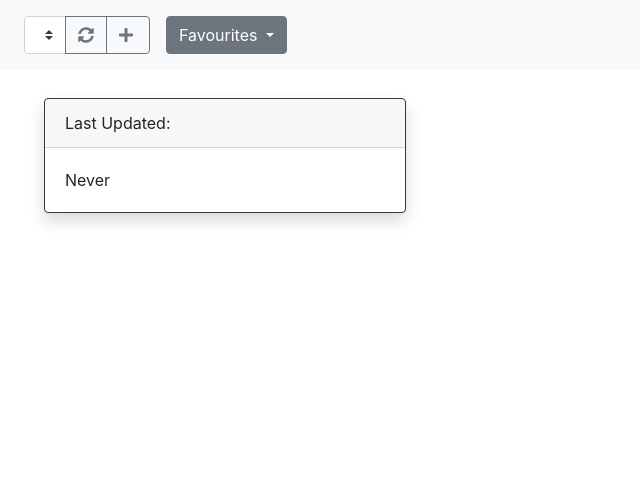
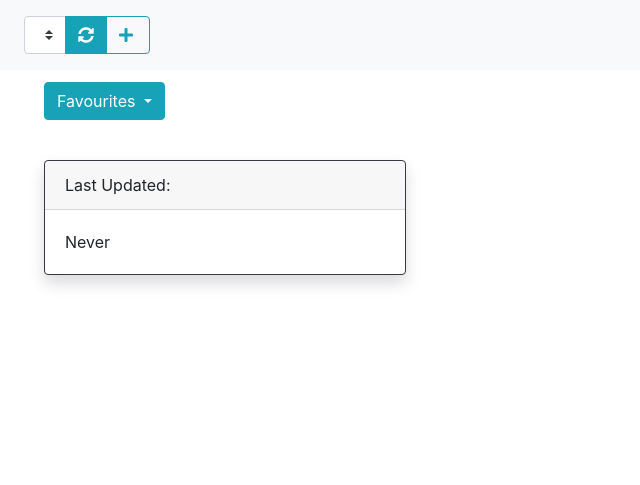
Before and after one commit to jbeanland/ruter-times, a Flask app: page / in a window 1280 px wide. Shown: the top 485 px of the page, without its empty margins (0-640 px from the left). Run offline with Flask 2, Linux system fonts and the light colour scheme; data that the repository does not hold is empty; some libraries are stand-ins or nearby versions.

Commit message:
move favourites our of navbar, restyle some buttons.

```diff
--- a/app/static/css/main.css
+++ b/app/static/css/main.css
@@ -29,3 +29,16 @@ body {
 .timer-deck {
     max-width: 400px;
 }
+
+/* Window Resize
+-------------------------------- */
+
+@media screen and (min-height: 820px) /* height >= 820 px */
+{
+    .footer {
+        position: absolute;
+          bottom: 3px;
+          left: 0px;
+        /* more styles */
+    }
+}
--- a/app/templates/main.html
+++ b/app/templates/main.html
@@ -20,45 +20,31 @@
 
 <body>
 
-    <nav class="navbar navbar-expand-sm navbar-light bg-light">
+    <nav class="navbar navbar-light bg-light">
 
         <form class="form-inline m-2">
             <div class="input-group">
                     <select id="select-stop" class='custom-select'></select>
                 <div class="input-group-append">
-                    <button id='refresh-button' class="btn btn-outline-secondary" type="button"><i class="fas fa-sync-alt"></i></button>
-                    <button id='set-favourite-button' class='btn btn-outline-secondary rounded-right' type='button'><i class="fas fa-plus pr-1"></i></button>
-                    <button id='remove-favourite-button' class='btn btn-outline-secondary rounded-right d-none' type='button'><i class="fas fa-minus pr-1"></i></button>
+                    <button id='refresh-button' class="btn btn-info" type="button"><i class="fas fa-sync-alt"></i></button>
+                    <button id='set-favourite-button' class='btn btn-outline-info rounded-right' type='button'><i class="fas fa-plus pr-1"></i></button>
+                    <button id='remove-favourite-button' class='btn btn-outline-info rounded-right d-none' type='button'><i class="fas fa-minus pr-1"></i></button>
                 </div>
             </div>
         </form>
 
-        <button class="navbar-toggler" type="button" data-toggle="collapse" data-target="#navbarNavDropdown" aria-controls="navbarNavDropdown" aria-expanded="false" aria-label="Toggle navigation">
-            <span class="navbar-toggler-icon"></span>
-        </button>
-
-        <div class="collapse navbar-collapse" id="navbarNavDropdown">
-            <ul class="navbar-nav m-2">
-                <li class='nav-item active'>
-                    <div class="btn-group" role="group" aria-label="Button group with nested dropdown">
-
-
-                        <div class="btn-group" role="group">
-                            <button id="btnGroupDrop1" type="button" class="btn btn-secondary rounded-right dropdown-toggle" data-toggle="dropdown" aria-haspopup="true" aria-expanded="false">
-                                  Favourites
-                            </button>
-                            <div id='favourites' class="dropdown-menu" aria-labelledby="navbarDropdownMenuLink">
-                            </div>
-                        </div>
-
-
-                    </div>
-                </li>
-
-            </ul>
-        </div>
     </nav>
 
+    <div class="container content-container p-2">
+
+        <div class="dropdown">
+            <button class="btn btn-info dropdown-toggle m-1" type="button" id="dropdownMenuButton" data-toggle="dropdown" aria-haspopup="true" aria-expanded="false">
+                Favourites
+            </button>
+            <div id='favourites' class="dropdown-menu" aria-labelledby="dropdownMenuButton">
+            </div>
+        </div>
+    </div>
 
 
     <div class='container content-container p-2'>
```
